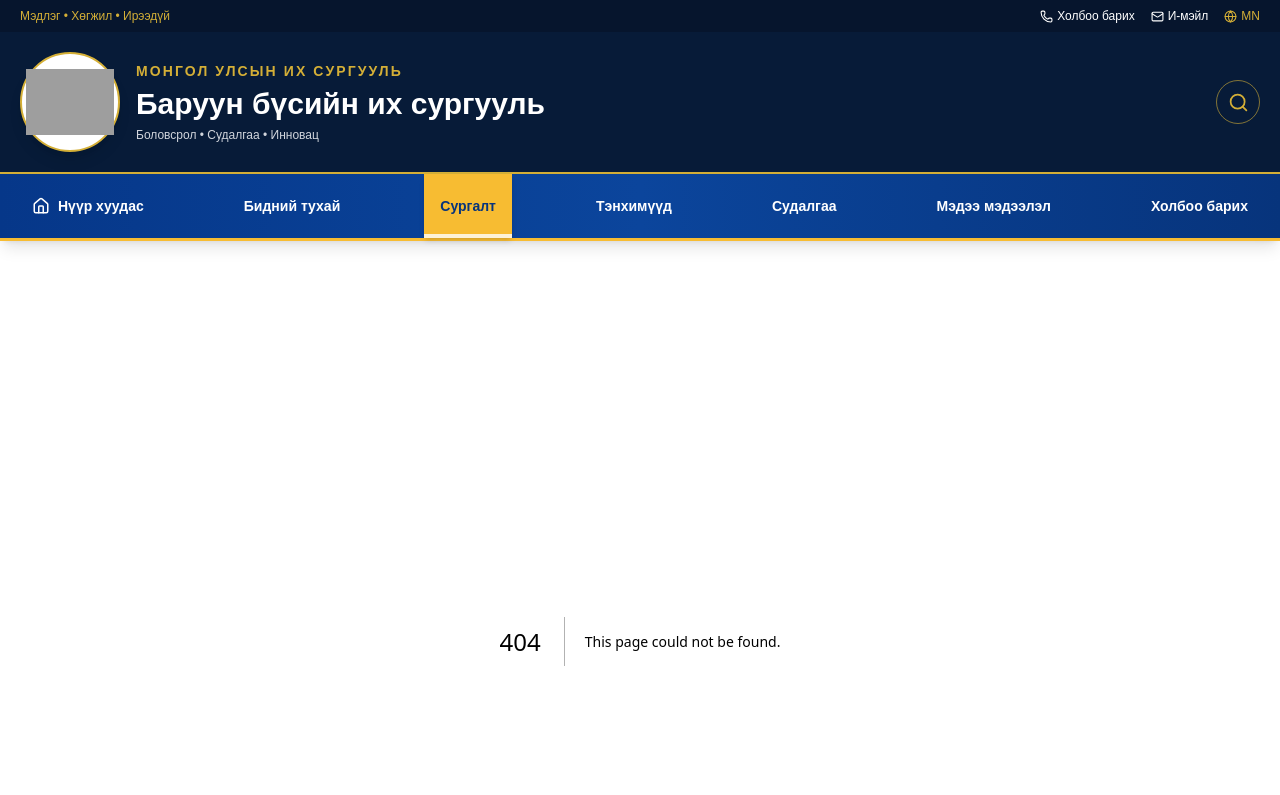
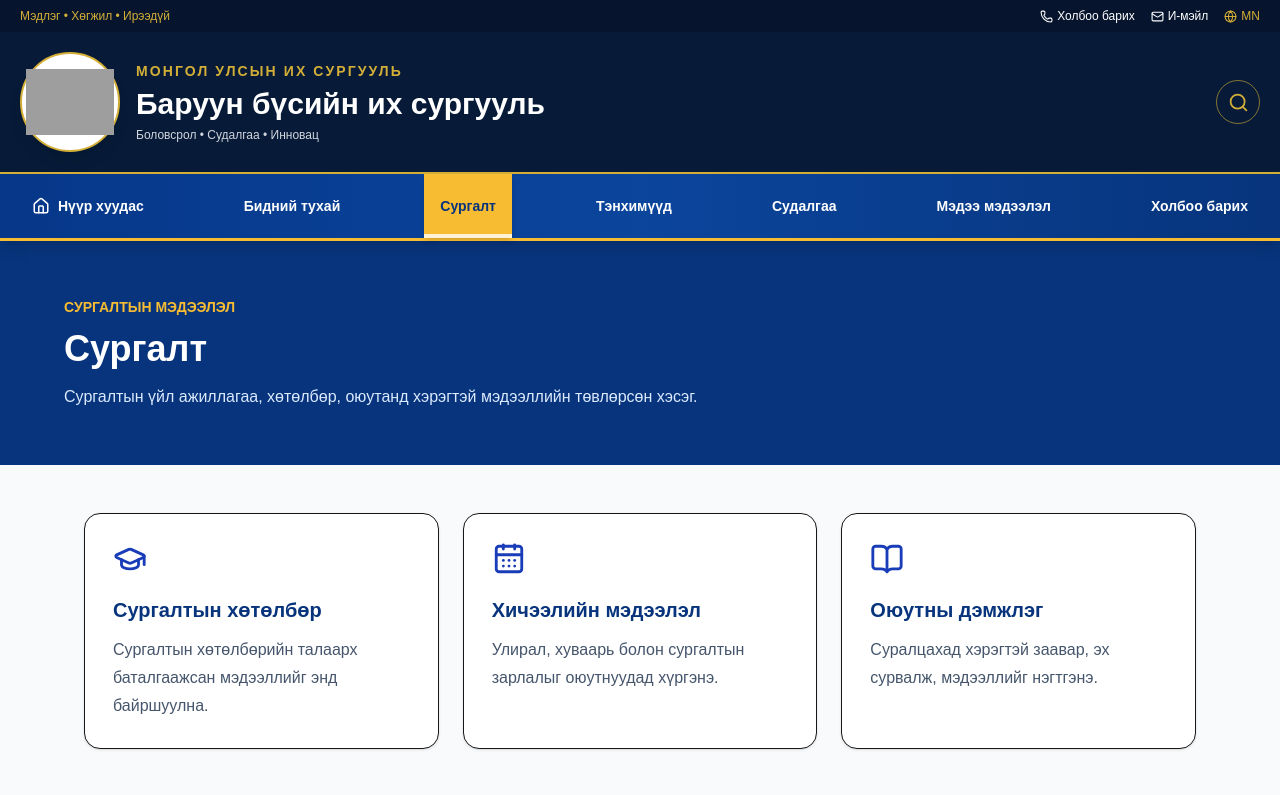
Before and after one commit to amarbatdelgermaa-cell/university-one, a Next.js app: page /academics in a window 1280 px wide. Before the commit this address had no page. Shown: the top 795 px of the page. Built offline with nearby package versions, Linux system fonts and the light colour scheme; grey boxes are pictures that could not be loaded.

Commit message:
Add accessible university information page: app/academics/page.tsx

```diff
--- /dev/null
+++ b/app/academics/page.tsx
@@ -0,0 +1,22 @@
+import Link from "next/link";
+import { ArrowRight, BookOpen, CalendarDays, GraduationCap } from "lucide-react";
+
+export const metadata = { title: "Сургалт | МУИС-ийн Баруун бүсийн сургууль" };
+export default function AcademicsPage() {
+  return <main className="min-h-screen bg-slate-50">
+    <section className="bg-[#07347C] px-5 py-14 text-white"><div className="mx-auto max-w-6xl">
+      <p className="text-sm font-bold text-[#F7BC32]">СУРГАЛТЫН МЭДЭЭЛЭЛ</p><h1 className="mt-3 text-4xl font-bold">Сургалт</h1>
+      <p className="mt-4 max-w-3xl text-blue-100">Сургалтын үйл ажиллагаа, хөтөлбөр, оюутанд хэрэгтэй мэдээллийн төвлөрсөн хэсэг.</p>
+    </div></section>
+    <section className="mx-auto grid max-w-6xl gap-6 px-5 py-12 md:grid-cols-3">
+      {[
+        { title: "Сургалтын хөтөлбөр", text: "Сургалтын хөтөлбөрийн талаарх баталгаажсан мэдээллийг энд байршуулна.", icon: GraduationCap },
+        { title: "Хичээлийн мэдээлэл", text: "Улирал, хуваарь болон сургалтын зарлалыг оюутнуудад хүргэнэ.", icon: CalendarDays },
+        { title: "Оюутны дэмжлэг", text: "Суралцахад хэрэгтэй заавар, эх сурвалж, мэдээллийг нэгтгэнэ.", icon: BookOpen },
+      ].map(({title,text,icon:Icon})=><article key={title} className="rounded-2xl border bg-white p-7 shadow-sm"><Icon size={34} className="text-blue-800"/>
+        <h2 className="mt-5 text-xl font-bold text-[#07347C]">{title}</h2><p className="mt-3 leading-7 text-slate-600">{text}</p>
+      </article>)}
+    </section>
+    <div className="mx-auto max-w-6xl px-5 pb-16"><Link href="/news" className="inline-flex items-center gap-2 rounded-full bg-[#F7BC32] px-6 py-3 font-semibold text-[#07347C]">Сургалтын мэдээ үзэх <ArrowRight size={17}/></Link></div>
+  </main>;
+}
```
